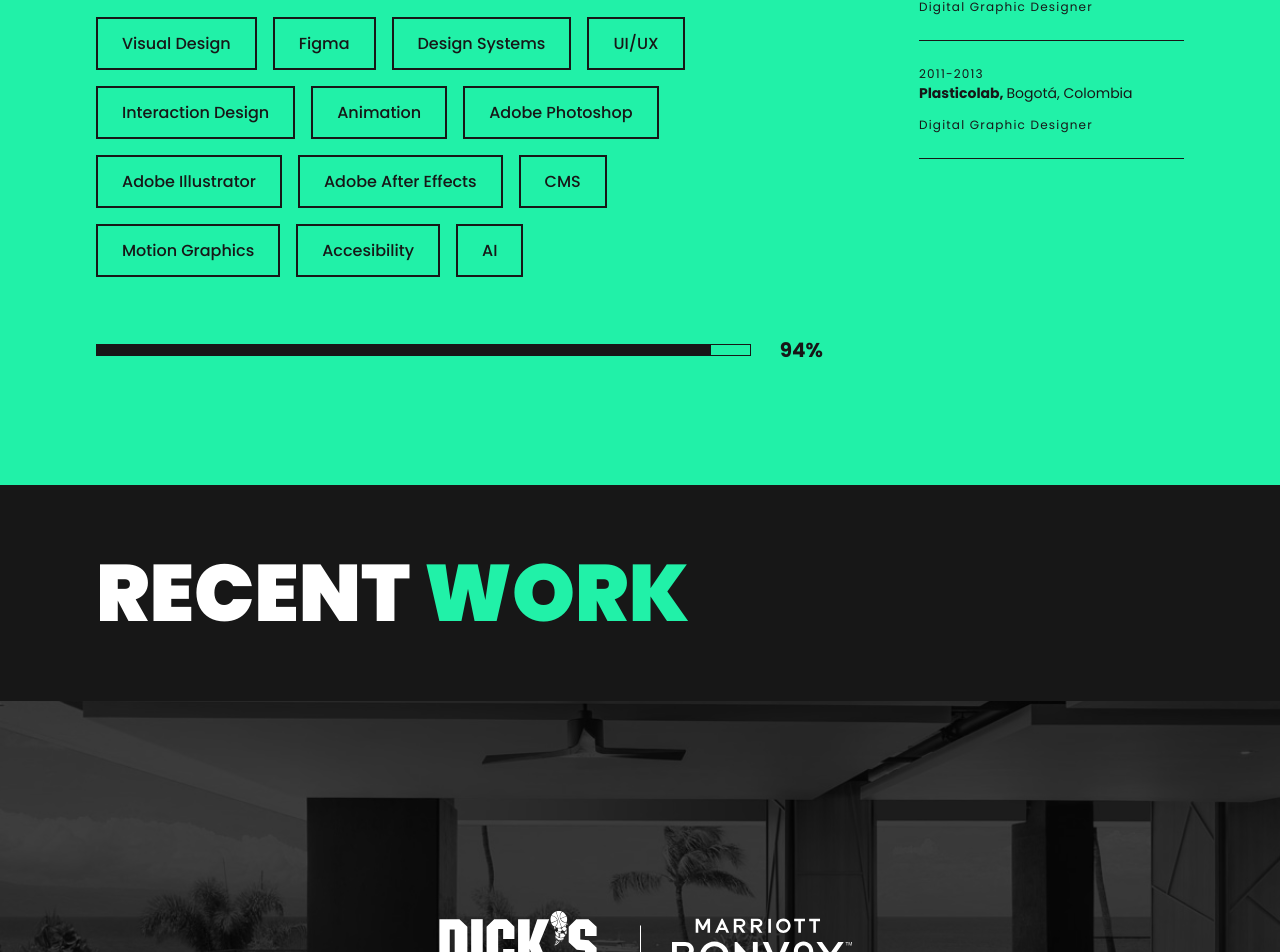
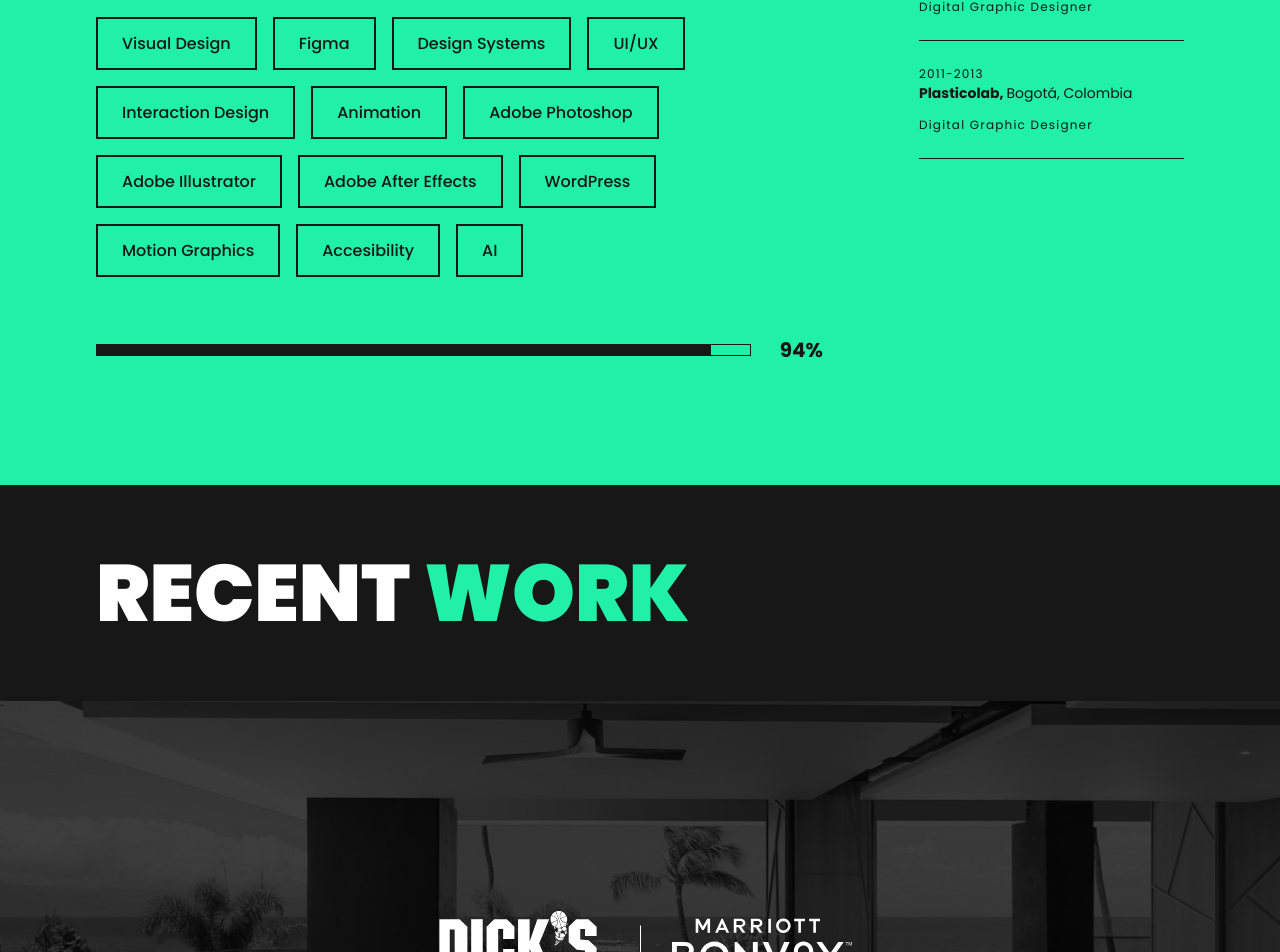
Before and after one commit to augusto-barragan/augusto-barragan-portfolio, a React (Vite) app: page / in a window 1280 px wide. Shown: the part 1553-2505 px from the top of the page. Built offline with nearby package versions, Linux system fonts and the light colour scheme.

Commit message:
Skills update

```diff
--- a/src/data/content.ts
+++ b/src/data/content.ts
@@ -25,18 +25,18 @@ export interface Skill {
 
 export const SKILLS: Skill[] = [
   { label: 'Visual Design', level: 94, filled: false },
-  { label: 'Figma', level: 90 },
-  { label: 'Design Systems', level: 80 },
+  { label: 'Figma', level: 94 },
+  { label: 'Design Systems', level: 85 },
   { label: 'UI/UX', level: 93 },
-  { label: 'Interaction Design', level: 85 },
+  { label: 'Interaction Design', level: 89 },
   { label: 'Animation', level: 70 },
-  { label: 'Adobe Photoshop', level: 85 },
-  { label: 'Adobe Illustrator', level: 85 },
-  { label: 'Adobe After Effects', level: 80 },
-  { label: 'CMS', level: 70 },
-  { label: 'Motion Graphics', level: 75 },
+  { label: 'Adobe Photoshop', level: 87 },
+  { label: 'Adobe Illustrator', level: 83 },
+  { label: 'Adobe After Effects', level: 86 },
+  { label: 'WordPress', level: 75 },
+  { label: 'Motion Graphics', level: 78 },
   { label: 'Accesibility', level: 73 },
-  { label: 'AI', level: 70 },
+  { label: 'AI', level: 76 },
 ];
 
 export interface ExperienceItem {
```
